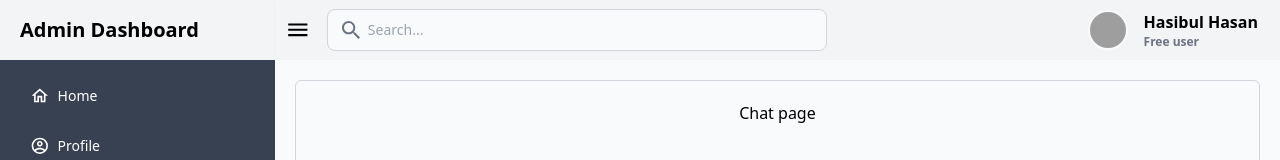
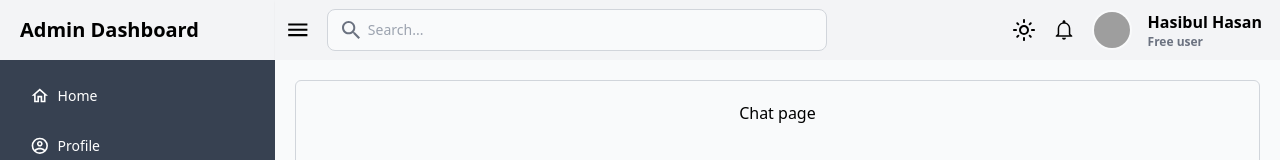
Before and after one commit to hasibulhasanshanto/tailwind-vue-starter-dashboard, a Vue app: page /chat in a window 1280 px wide. Shown: the top 160 px of the page. Built offline with nearby package versions, Linux system fonts and the light colour scheme; grey boxes are pictures that could not be loaded.

Commit message:
Update the header dropdown options

```diff
--- a/src/components/dashboard/Header.vue
+++ b/src/components/dashboard/Header.vue
@@ -1,13 +1,18 @@
 <script setup lang="ts">
 import ProfileCircleOutline from "../icons/profile.vue";
 import SettingsOutlineRounded from "../icons/settings.vue";
+import NotificationsOutline from "../icons/notification.vue";
+import LightModeOutline from "../icons/light.vue";
+import DarkModeOutline from "../icons/dark.vue";
+import Computer from "../icons/computer.vue";
+import ArrowRight from "../icons/right-arrow.vue";
 import CiHamburger from "../icons/hamburger.vue";
 import IonMdSearch from "../icons/search.vue";
 import LogoutRounded from "../icons/logout.vue";
 import Button from "../common/Button.vue";
 import Link from "../common/Link.vue";
 
-defineProps(["showDropDown"]);
+defineProps(["showDropDown", "showNotification", "showLightDark"]);
 </script>
 
 <template>
@@ -48,10 +53,98 @@ defineProps(["showDropDown"]);
 
       <!-- right Side  -->
       <div class="flex items-center justify-end">
+        <!-- Light Dark -->
+        <div class="mx-2">
+          <button @click="$emit('toggleLightDark')" class="py-2">
+            <LightModeOutline />
+          </button>
+
+          <!-- Drop down -->
+          <div
+            v-show="showLightDark"
+            class="absolute right-[130px] z-10 mt-[10px] w-32 origin-top-right rounded-md bg-white shadow-lg ring-1 ring-black ring-opacity-5 focus:outline-none"
+          >
+            <div class="py-1 text-left divide-y">
+              <!-- Options -->
+              <div class="py-1">
+                <Link
+                  to="/profile"
+                  class="text-gray-700 px-4 py-2 text-sm hover:bg-gray-100 inline-flex items-center"
+                >
+                  <LightModeOutline class="mr-1" />
+                  Light
+                </Link>
+                <Link
+                  to="/settings"
+                  class="text-gray-700 px-4 py-2 text-sm hover:bg-gray-100 inline-flex items-center"
+                >
+                  <DarkModeOutline class="mr-1" />
+                  Dark
+                </Link>
+                <Link
+                  to="/settings"
+                  class="text-gray-700 px-4 py-2 text-sm hover:bg-gray-100 inline-flex items-center"
+                >
+                  <Computer class="mr-1" />
+                  System
+                </Link>
+              </div>
+            </div>
+          </div>
+        </div>
+
+        <!-- Notifications -->
+        <div class="mx-2">
+          <button @click="$emit('toggleNotification')" class="py-2">
+            <NotificationsOutline />
+          </button>
+
+          <!-- Drop down -->
+          <div
+            v-show="showNotification"
+            class="absolute right-[195px] z-10 mt-[10px] w-80 origin-top-right rounded-md bg-white shadow-lg ring-1 ring-black ring-opacity-5 focus:outline-none"
+          >
+            <div class="py-1 text-left divide-y">
+              <div class="flex justify-between mx-4 py-3">
+                <p class="text-sm font-semibold">Notifications</p>
+                <p class="truncate text-sm">Clear All</p>
+              </div>
+
+              <!-- Options -->
+              <div class="py-1">
+                <Link
+                  to="/profile"
+                  class="text-gray-700 px-4 py-2 text-sm hover:bg-gray-100 inline-flex items-center"
+                >
+                  <ProfileCircleOutline class="mr-1" />
+                  Profile
+                </Link>
+                <Link
+                  to="/settings"
+                  class="text-gray-700 px-4 py-2 text-sm hover:bg-gray-100 inline-flex items-center"
+                >
+                  <SettingsOutlineRounded class="mr-1" />
+                  Settings
+                </Link>
+              </div>
+
+              <!-- Logged out -->
+              <div>
+                <Button
+                  type="submit"
+                  styleClass="text-gray-700 hover:bg-gray-100 inline-flex items-center justify-center px-4 !text-md"
+                >
+                  See more
+                  <ArrowRight class="ml-1" />
+                </Button>
+              </div>
+            </div>
+          </div>
+        </div>
         <!-- User login -->
-        <div class="mx-3">
+        <div class="mx-2">
           <div
-            class="flex items-center justify-start space-x-4"
+            class="flex items-center justify-start space-x-4 cursor-pointer"
             @click="$emit('toggleDrop')"
           >
             <img
@@ -70,7 +163,7 @@ defineProps(["showDropDown"]);
           <!-- Drop down -->
           <div
             v-show="showDropDown"
-            class="absolute right-[10px] z-10 mt-1 w-56 origin-top-right rounded-md bg-white shadow-lg ring-1 ring-black ring-opacity-5 focus:outline-none"
+            class="absolute right-[10px] z-10 mt-[10px] w-56 origin-top-right rounded-md bg-white shadow-lg ring-1 ring-black ring-opacity-5 focus:outline-none"
           >
             <div class="py-1 text-left divide-y">
               <!-- Active: "bg-gray-100 text-gray-900", Not Active: "text-gray-700" -->
--- /dev/null
+++ b/src/components/icons/computer.vue
@@ -0,0 +1,19 @@
+<template>
+  <svg
+    xmlns="http://www.w3.org/2000/svg"
+    width="1.5em"
+    height="1.5em"
+    viewBox="0 0 24 24"
+  >
+    <path
+      fill="currentColor"
+      d="M20 2H4a2 2 0 0 0-2 2v12a2 2 0 0 0 2 2h6v2H7v2h10v-2h-3v-2h6a2 2 0 0 0 2-2V4a2 2 0 0 0-2-2zm0 14H4V4h16v12z"
+    ></path>
+  </svg>
+</template>
+
+<script lang="ts">
+export default {
+  name: "Computer",
+};
+</script>
--- /dev/null
+++ b/src/components/icons/dark.vue
@@ -0,0 +1,19 @@
+<template>
+  <svg
+    xmlns="http://www.w3.org/2000/svg"
+    width="1.5em"
+    height="1.5em"
+    viewBox="0 0 24 24"
+  >
+    <path
+      fill="currentColor"
+      d="M12 21q-3.775 0-6.388-2.613T3 12q0-3.45 2.25-5.988T11 3.05q.625-.075.975.45t-.025 1.1q-.425.65-.638 1.375T11.1 7.5q0 2.25 1.575 3.825T16.5 12.9q.775 0 1.538-.225t1.362-.625q.525-.35 1.075-.037t.475.987q-.35 3.45-2.937 5.725T12 21Zm0-2q2.2 0 3.95-1.213t2.55-3.162q-.5.125-1 .2t-1 .075q-3.075 0-5.238-2.163T9.1 7.5q0-.5.075-1t.2-1q-1.95.8-3.163 2.55T5 12q0 2.9 2.05 4.95T12 19Zm-.25-6.75Z"
+    ></path>
+  </svg>
+</template>
+
+<script lang="ts">
+export default {
+  name: "DarkModeOutline",
+};
+</script>
--- /dev/null
+++ b/src/components/icons/light.vue
@@ -0,0 +1,19 @@
+<template>
+  <svg
+    xmlns="http://www.w3.org/2000/svg"
+    width="1.5em"
+    height="1.5em"
+    viewBox="0 0 24 24"
+  >
+    <path
+      fill="currentColor"
+      d="M12 15q1.25 0 2.125-.875T15 12q0-1.25-.875-2.125T12 9q-1.25 0-2.125.875T9 12q0 1.25.875 2.125T12 15Zm0 2q-2.075 0-3.538-1.463T7 12q0-2.075 1.463-3.538T12 7q2.075 0 3.538 1.463T17 12q0 2.075-1.463 3.538T12 17ZM2 13q-.425 0-.713-.288T1 12q0-.425.288-.713T2 11h2q.425 0 .713.288T5 12q0 .425-.288.713T4 13H2Zm18 0q-.425 0-.713-.288T19 12q0-.425.288-.713T20 11h2q.425 0 .713.288T23 12q0 .425-.288.713T22 13h-2Zm-8-8q-.425 0-.713-.288T11 4V2q0-.425.288-.713T12 1q.425 0 .713.288T13 2v2q0 .425-.288.713T12 5Zm0 18q-.425 0-.713-.288T11 22v-2q0-.425.288-.713T12 19q.425 0 .713.288T13 20v2q0 .425-.288.713T12 23ZM5.65 7.05L4.575 6q-.3-.275-.288-.7t.288-.725q.3-.3.725-.3t.7.3L7.05 5.65q.275.3.275.7t-.275.7q-.275.3-.687.288T5.65 7.05ZM18 19.425l-1.05-1.075q-.275-.3-.275-.713t.275-.687q.275-.3.688-.287t.712.287L19.425 18q.3.275.288.7t-.288.725q-.3.3-.725.3t-.7-.3ZM16.95 7.05q-.3-.275-.288-.687t.288-.713L18 4.575q.275-.3.7-.288t.725.288q.3.3.3.725t-.3.7L18.35 7.05q-.3.275-.7.275t-.7-.275ZM4.575 19.425q-.3-.3-.3-.725t.3-.7l1.075-1.05q.3-.275.712-.275t.688.275q.3.275.288.688t-.288.712L6 19.425q-.275.3-.7.288t-.725-.288ZM12 12Z"
+    ></path>
+  </svg>
+</template>
+
+<script lang="ts">
+export default {
+  name: "LightModeOutline",
+};
+</script>
--- /dev/null
+++ b/src/components/icons/notification.vue
@@ -0,0 +1,19 @@
+<template>
+  <svg
+    xmlns="http://www.w3.org/2000/svg"
+    width="1.5em"
+    height="1.5em"
+    viewBox="0 0 512 512"
+  >
+    <path
+      d="M257 120.471c7.083 0 23.911 4.479 23.911 4.479 45.589 10.447 77.678 52.439 77.678 99.85V352.412l9.321 9.364 7.788 7.823H136.302l7.788-7.823 9.321-9.364V224.8c0-47.41 32.089-89.403 77.678-99.85 0 0 18.043-4.479 23.911-4.479M256 48c-17.602 0-31.059 13.518-31.059 31.2v14.559c-59.015 13.523-103.53 67.601-103.53 131.041v114.4L80 380.8v20.8h352v-20.8l-41.411-41.6V224.8c0-63.44-44.516-117.518-103.53-131.041V79.2c0-17.682-13.457-31.2-31.059-31.2zm41.411 374.4h-82.823c0 22.881 18.633 41.6 41.412 41.6s41.411-18.719 41.411-41.6z"
+      fill="currentColor"
+    ></path>
+  </svg>
+</template>
+
+<script lang="ts">
+export default {
+  name: "NotificationsOutline",
+};
+</script>
--- /dev/null
+++ b/src/components/icons/right-arrow.vue
@@ -0,0 +1,21 @@
+<template>
+  <svg
+    xmlns="http://www.w3.org/2000/svg"
+    width="1.2em"
+    height="1.2em"
+    viewBox="0 0 15 15"
+  >
+    <path
+      fill="currentColor"
+      fillRule="evenodd"
+      d="M8.146 3.146a.5.5 0 0 1 .708 0l4 4a.5.5 0 0 1 0 .708l-4 4a.5.5 0 0 1-.708-.708L11.293 8H2.5a.5.5 0 0 1 0-1h8.793L8.146 3.854a.5.5 0 0 1 0-.708Z"
+      clipRule="evenodd"
+    ></path>
+  </svg>
+</template>
+
+<script lang="ts">
+export default {
+  name: "ArrowRight",
+};
+</script>
--- a/src/views/dashboard/index.vue
+++ b/src/views/dashboard/index.vue
@@ -5,12 +5,28 @@ import Sidebar from "../../components/dashboard/Sidebar.vue";
 
 const showSidebar = ref<boolean>(false);
 const showDropDown = ref<boolean>(false);
+const showNotification = ref<boolean>(false);
+const showLightDark = ref<boolean>(false);
 
 const toggleMenu = () => {
   showSidebar.value = !showSidebar.value;
 };
 const toggleDrop = () => {
   showDropDown.value = !showDropDown.value;
+  showLightDark.value = false;
+  showNotification.value = false;
+};
+
+const toggleNotification = () => {
+  showNotification.value = !showNotification.value;
+  showLightDark.value = false;
+  showDropDown.value = false;
+};
+
+const toggleLightDark = () => {
+  showLightDark.value = !showLightDark.value;
+  showNotification.value = false;
+  showDropDown.value = false;
 };
 </script>
 
@@ -22,7 +38,7 @@ const toggleDrop = () => {
     <!-- Main Start -->
     <main class="w-full h-full">
       <!-- Navbar  -->
-      <Navbar @toggleMenu="toggleMenu" @toggleDrop="toggleDrop" :showDropDown="showDropDown" />
+      <Navbar @toggleMenu="toggleMenu" @toggleDrop="toggleDrop" @toggleNotification="toggleNotification" @toggleLightDark="toggleLightDark" :showDropDown="showDropDown" :showNotification="showNotification" :showLightDark="showLightDark" />
       <!-- Page content  -->
       <div class="h-[calc(100vh-50px)] bg-gray-50 p-[20px]">
         <div class="border border-gray-300 rounded-md p-[20px] h-full">
```
